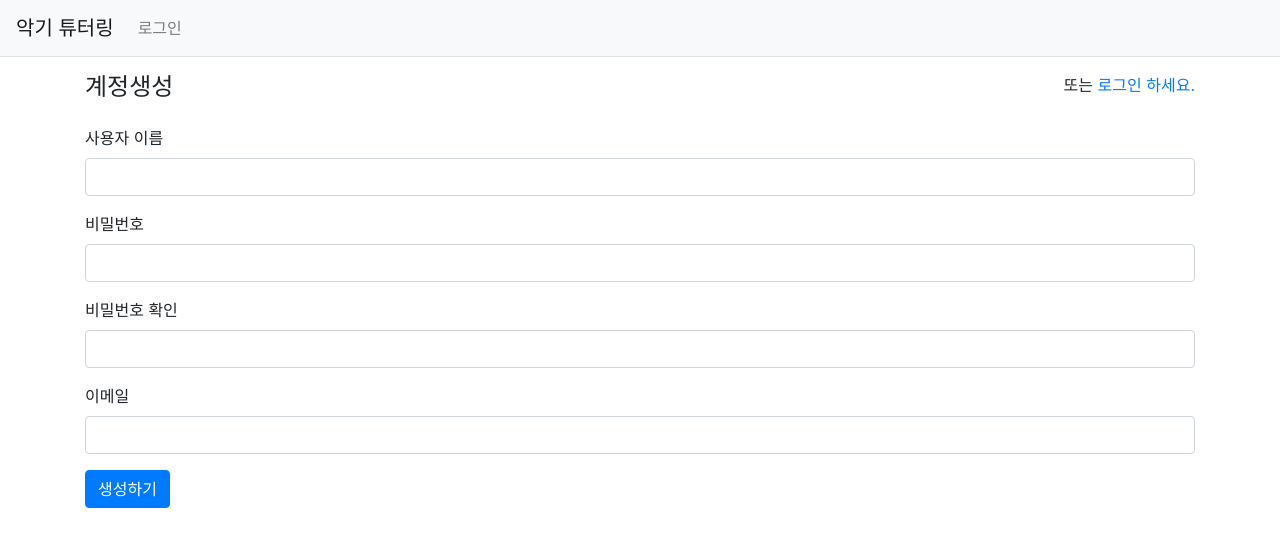
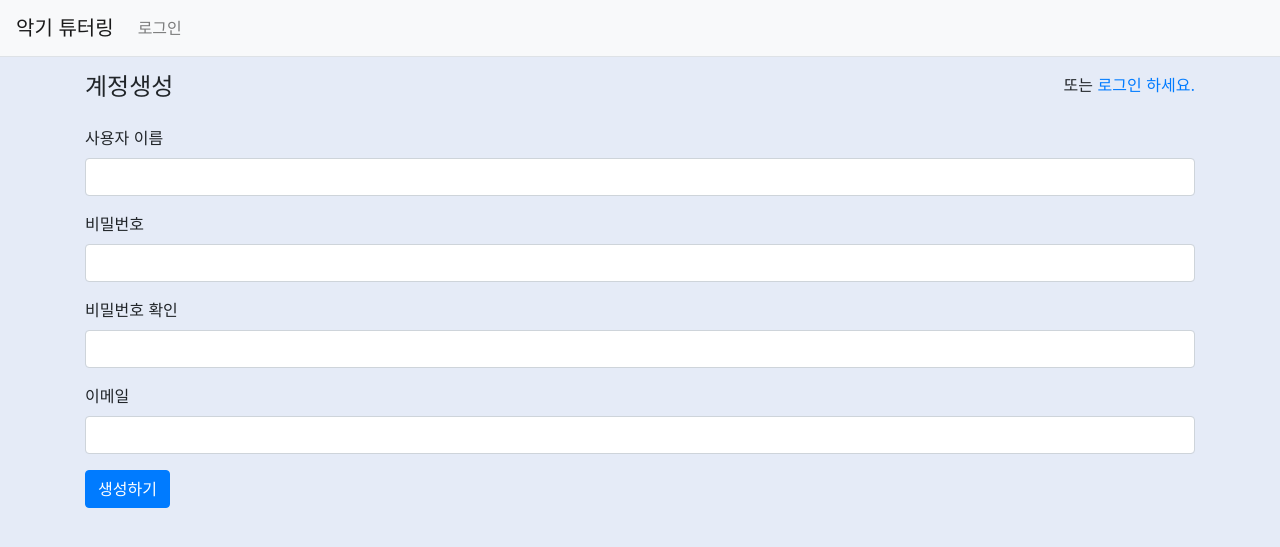
Before and after one commit to seargeantJang/pybo, a Django app: page /common/signup/ in a window 1280 px wide. Shown: the top 547 px of the page. Run offline with Django 3.2, Linux system fonts and the light colour scheme; some libraries are stand-ins or nearby versions.

Commit message:
색 변경

```diff
--- a/templates/base.html
+++ b/templates/base.html
@@ -11,7 +11,7 @@
     <link rel="stylesheet" type="text/css" href="{% static 'style.css' %}">
     <title>악기 튜터링</title>
 </head>
-<body>
+<body style="background-color:#E5EBF7">
 {% include "navbar.html" %}
 <!-- 기본 템플릿 안에 삽입될 내용 Start -->
 {% block content %}
```
